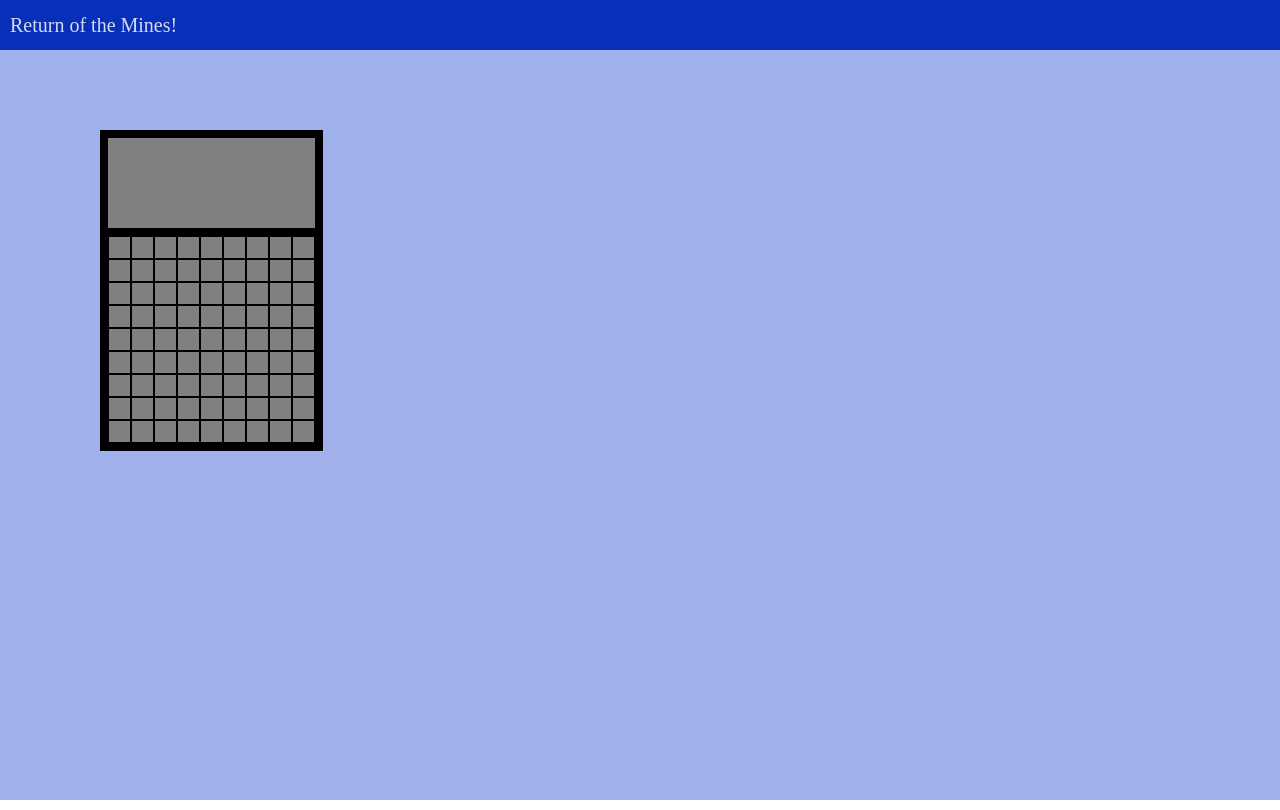
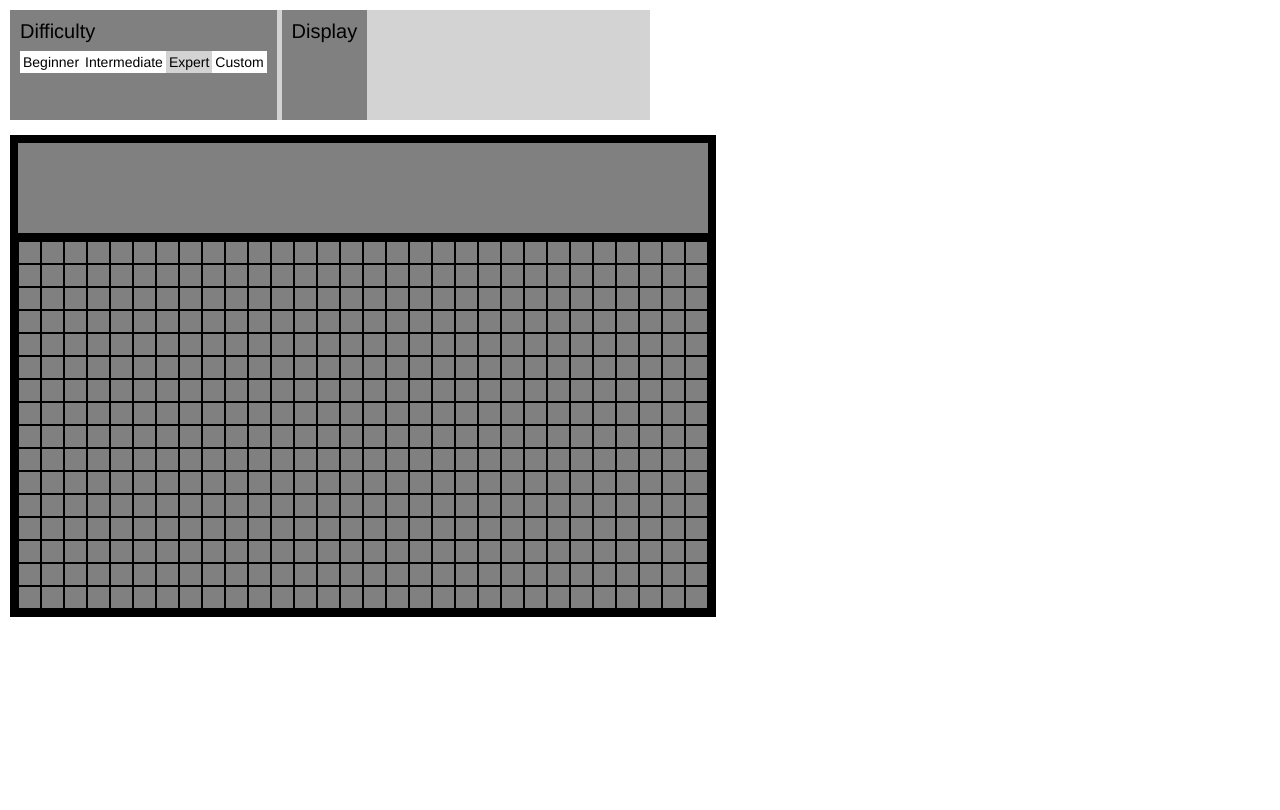
Before and after one commit to tinonion/return-of-the-mines, a React (Create React App) app: page / in a window 1280 px wide. Built offline with nearby package versions, Linux system fonts and the light colour scheme.

Commit message:
started developing UI for options menu

```diff
--- a/src/app/RApp.tsx
+++ b/src/app/RApp.tsx
@@ -3,13 +3,14 @@ import "./css/App.css";
 
 import RHeader from "./RHeader";
 import RBoard from "./RBoard";
+import RSideMenu from "./RSideMenu";
+import ROptionsBar from "./ROptionsBar";
 
 export default function App() {
     return (
-        <div className="app">
-            <RHeader/>
-            <RBoard rowSize={9}
-                    colSize={9}/>
+        <div className="test-app">
+            <ROptionsBar/>
+            <RBoard/>
         </div>
     )
 }
--- a/src/app/RBoard.tsx
+++ b/src/app/RBoard.tsx
@@ -1,21 +1,18 @@
-import React, { useEffect, useRef, useCallback } from 'react';
+import React, { useEffect, useRef, useCallback, useState } from 'react';
 
 import "./css/Board.css";
 import { inferCanvasSize } from "../board/DrawContext";
 import createLocalizedKeyListener from "../events/KeyboardSentinel";
 import Board from "../board/Board"
 
-interface BoardProps {
-    rowSize: number;
-    colSize: number;
-}
-
 const SPACEBAR = 32;
 const C_KEY = 67;
 const N_KEY = 78;
 
-export default function RBoard(props: BoardProps) {
+export default function RBoard() {
     let board: Board;
+    let [colCount, setColCount] = useState(30);
+    let [rowCount, setRowCount] = useState(16);
 
     const canvasRef = useRef(null);
 
@@ -33,7 +30,7 @@ export default function RBoard(props: BoardProps) {
         }
 
         canvasRef.current = tileCanvas;
-        board = new Board(props.rowSize, props.colSize, canvasRef.current);
+        board = new Board(colCount, rowCount, canvasRef.current);
     }, []);
 
     function refToCanvas(x: number, y: number) {
@@ -95,7 +92,7 @@ export default function RBoard(props: BoardProps) {
         }
     }
 
-    const [width, height] = inferCanvasSize(props.rowSize, props.colSize);
+    const [width, height] = inferCanvasSize(colCount, rowCount);
     return (
         <canvas id="tileCanvas"
                 className="board"
--- /dev/null
+++ b/src/app/ROptionButton.tsx
@@ -0,0 +1,20 @@
+import React from "react";
+
+import "./css/OptionButton.css";
+
+interface OptionButtonProps {
+    text: string;
+    selected: boolean;
+    handleClick: VoidFunction;
+}
+
+export default function ROptionButton(props: OptionButtonProps) {
+    const selectedDescriptor = props.selected ? "selected" : "not-selected";
+
+    return (
+        <div className={"option-button " + selectedDescriptor}
+            onClick={props.handleClick}>
+            {props.text}
+        </div>
+    );
+}
--- /dev/null
+++ b/src/app/ROptionsBar.tsx
@@ -0,0 +1,48 @@
+import React, { useState } from "react";
+
+import { Difficulty, DIFFICULTY_MAP } from "../board/difficulty";
+import ROptionButton from "./ROptionButton";
+
+import "./css/OptionsBar.css";
+
+export default function ROptionsBar() {
+    const [difficulty, setDifficulty] = useState(Difficulty.Expert);
+
+    function selectBeginner() {
+        setDifficulty(Difficulty.Beginner);
+    }
+
+    let difficultySelections = new Array<boolean>(false, false, false, false);
+    difficultySelections[difficulty] = true;
+
+    return (
+        <div className="options-bar">
+            <span className="options-section">
+                <div className="section-title">
+                    Difficulty
+                </div>
+                <ROptionButton text="Beginner"
+                               selected={difficultySelections[0]}
+                               handleClick={() =>
+                                    { setDifficulty(Difficulty.Beginner); }}/>
+                <ROptionButton text="Intermediate"
+                               selected={difficultySelections[1]}
+                               handleClick={() =>
+                                    { setDifficulty(Difficulty.Intermediate); }}/>
+                <ROptionButton text="Expert"
+                               selected={difficultySelections[2]}
+                               handleClick={() =>
+                                    { setDifficulty(Difficulty.Expert); }}/>
+                <ROptionButton text="Custom"
+                               selected={difficultySelections[3]}
+                               handleClick={() =>
+                                    { setDifficulty(Difficulty.Custom); }}/>
+            </span>
+            <span className="options-section">
+                <div className="section-title">
+                    Display
+                </div>
+            </span>
+        </div>
+    );
+}
--- /dev/null
+++ b/src/app/RSideMenu.tsx
@@ -0,0 +1,30 @@
+import React from "react";
+
+import "./css/SideMenu.css";
+
+export default function RSideMenu() {
+
+    return (
+        <div className="side-menu">
+            <div className="sub-menu">
+                <div className="sub-menu-title">
+                    Difficulty
+                </div>
+                <button className="strip-button">
+                    Beginner
+                </button>
+                <button className="strip-button">
+                    Intermediate
+                </button>
+                <button className="strip-button">
+                    Expert
+                </button>
+            </div>
+            <div className="sub-menu">
+                <span className = "sub-menu-title">
+                    Display
+                </span>
+            </div>
+        </div>
+    );
+}
--- a/src/app/css/App.css
+++ b/src/app/css/App.css
@@ -3,3 +3,10 @@
     height: 100%;
     width: 100%;
 }
+
+.test-app {
+    background-color: white;
+    height: 100%;
+    width: 100%;
+    display: block;
+}
--- a/src/app/css/Board.css
+++ b/src/app/css/Board.css
@@ -1,5 +1,3 @@
 .board {
-    position: relative;
-    left: 100px;
-    top: 80px;
+    margin: 5px 5px 5px 10px;
 }
--- /dev/null
+++ b/src/app/css/OptionButton.css
@@ -0,0 +1,16 @@
+.option-button {
+    margin-top: 8px;
+    font-family: Helvetica;
+    font-size: 14px;
+    padding: 3px;
+    display: inline-block;
+    cursor: pointer;
+}
+
+.not-selected {
+    background-color: white;
+}
+
+.selected {
+    background-color: lightgrey;
+}
--- /dev/null
+++ b/src/app/css/OptionsBar.css
@@ -0,0 +1,23 @@
+.options-bar {
+    background-color: lightgrey;
+    margin: 10px;
+    width: 50%;
+    display: flex;
+}
+
+.options-section {
+    background-color: grey;
+    margin-right: 5px;
+    height: 90px;
+    padding: 10px;
+}
+
+.section-title {
+    font-family: Helvetica;
+    font-size: 20px;
+    position: relative;
+}
+
+.strip-button {
+    margin-top: 10px;
+}
--- /dev/null
+++ b/src/board/BoardOptions.ts
@@ -0,0 +1,5 @@
+export default interface BoardOptions {
+    colCount: number,
+    rowCount: number,
+    mineCount: number
+}
--- /dev/null
+++ b/src/board/difficulty.ts
@@ -0,0 +1,37 @@
+enum Difficulty {
+    Beginner,
+    Intermediate,
+    Expert,
+    Custom
+}
+
+export interface DifficultyOptions {
+    colCount: number,
+    rowCount: number,
+    mineCount: number
+}
+
+const DIFFICULTY_MAP = new Map<Difficulty, DifficultyOptions>([
+    [Difficulty.Beginner, {
+        colCount: 9,
+        rowCount: 9,
+        mineCount: 10
+    }],
+    [Difficulty.Intermediate, {
+        colCount: 16,
+        rowCount: 16,
+        mineCount: 40
+    }],
+    [Difficulty.Expert, {
+        colCount: 30,
+        rowCount: 16,
+        mineCount: 99
+    }],
+    [Difficulty.Custom, {
+        colCount: 30,
+        rowCount: 16,
+        mineCount: 99
+    }]
+]);
+
+export { Difficulty, DIFFICULTY_MAP };
```
Also changed, not shown: src/app/css/SideMenu.css (added, +31 -0 lines).
